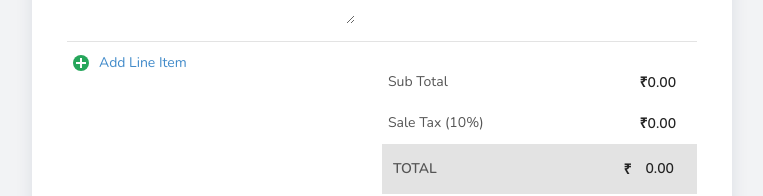
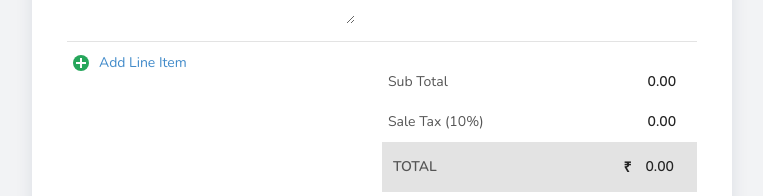
Before and after one commit to Pavankumar1221/Invoice-Gen, a React (Vite) app: page / in a window 1280 px wide. Shown: the part 742-938 px from the top of the page, without its empty margins (258-1021 px from the left). Built offline with nearby package versions, Linux system fonts and the light colour scheme; what @react-pdf/renderer would draw is missing.

Commit message:
commited changes in Invoice_Page

```diff
--- a/src/components/InvoicePage.tsx
+++ b/src/components/InvoicePage.tsx
@@ -404,7 +404,7 @@ const InvoicePage: FC<Props> = ({ data, pdfMode, onChange }) => {
               </View>
               <View className="w-50 p-5" pdfMode={pdfMode}>
                 <Text className="right bold dark" pdfMode={pdfMode}>
-                  {'₹' + subTotal?.toFixed(2)}
+                  { subTotal?.toFixed(2)}
                 </Text>
               </View>
             </View>
@@ -418,7 +418,7 @@ const InvoicePage: FC<Props> = ({ data, pdfMode, onChange }) => {
               </View>
               <View className="w-50 p-5" pdfMode={pdfMode}>
                 <Text className="right bold dark" pdfMode={pdfMode}>
-                  {'₹' + saleTax?.toFixed(2)}
+                  {saleTax?.toFixed(2)}
                 </Text>
               </View>
             </View>
```
